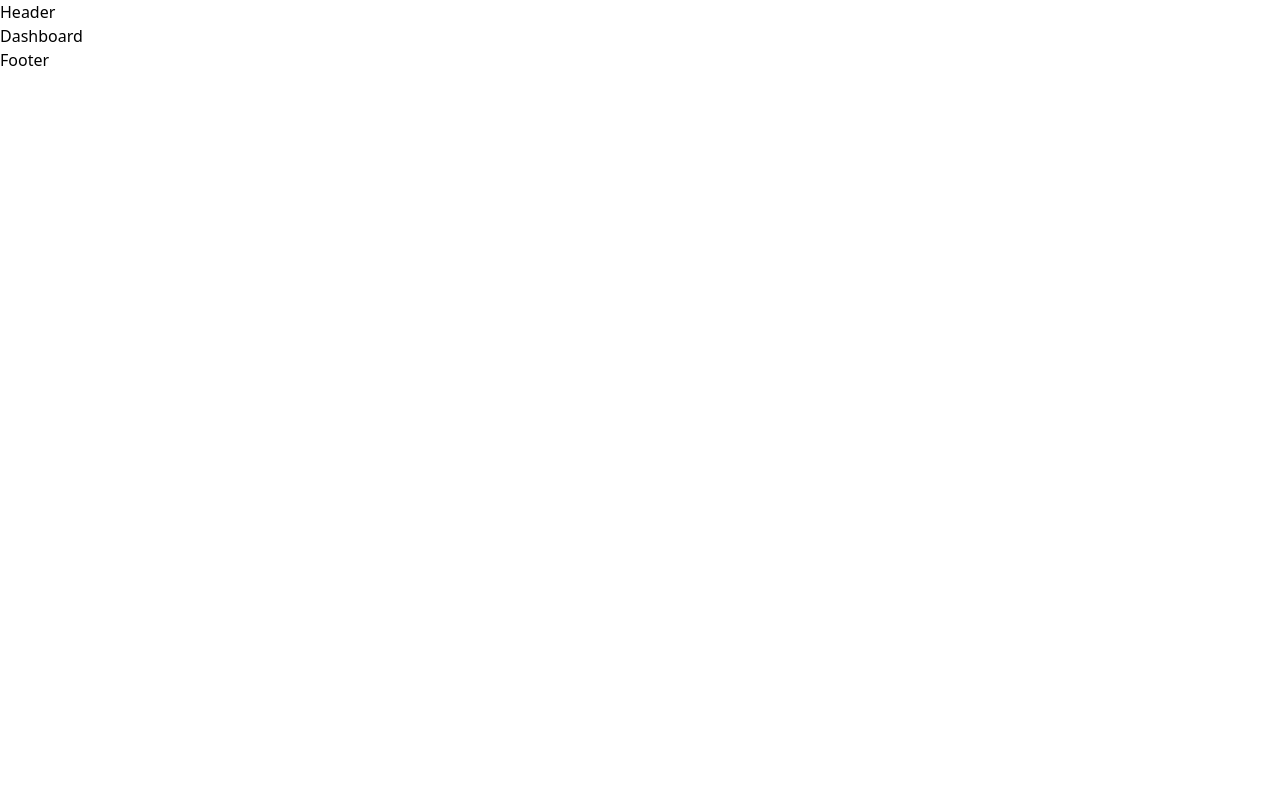
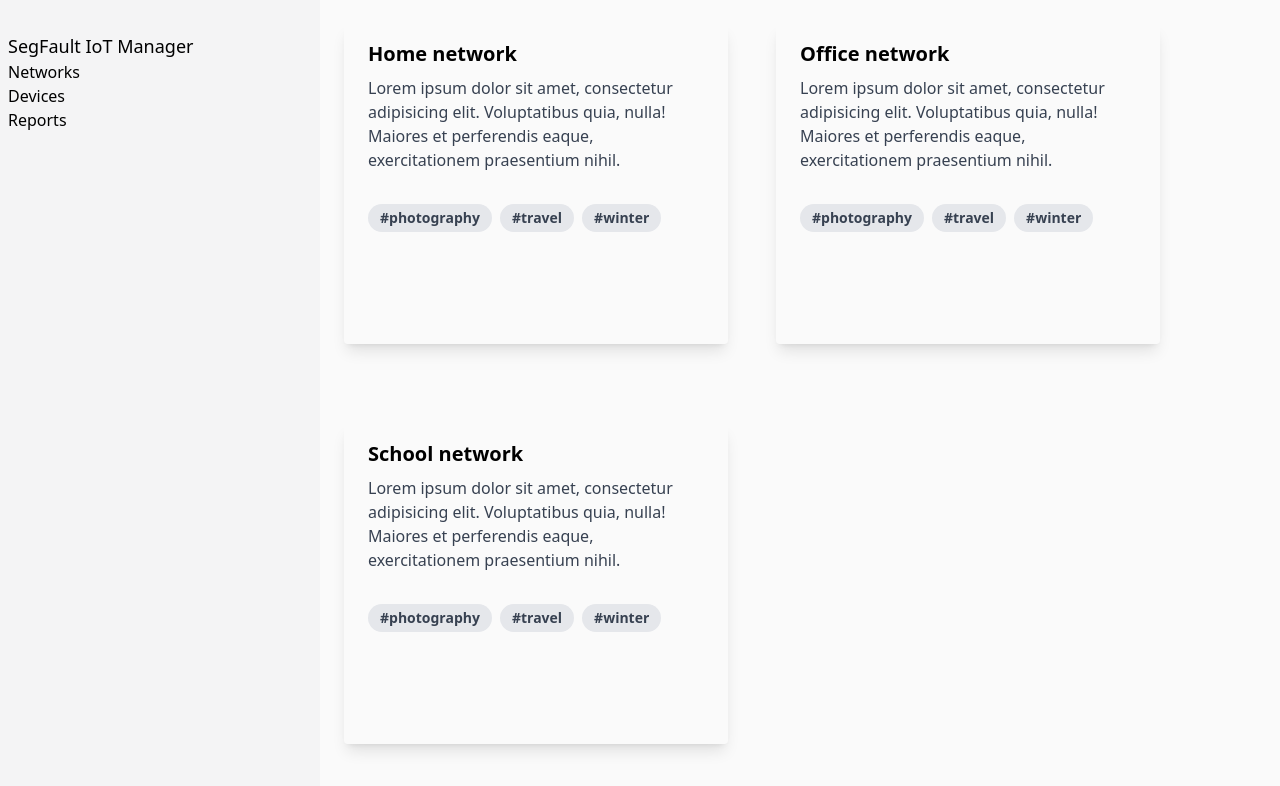
Before and after one commit to lucian606/FileSystemManager---HackItAll, a React (Create React App) app: page / in a window 1280 px wide. Shown: the top 786 px of the page. Built offline with nearby package versions, Linux system fonts and the light colour scheme; no server answers; the database is empty.

Commit message:
Started design, commit before terminal

```diff
--- a/src/App.js
+++ b/src/App.js
@@ -9,6 +9,7 @@ import DeviceDetails from './components/DeviceDetails';
 import DeviceTerminal from './components/DeviceTerminal';
 import DeviceGUI from './components/DeviceGUI';
 import Login from './components/Login';
+import Navbar from './components/Navbar';
 import Footer from './components/Footer';
 // import { AuthProvider } from './contexts/AuthContext';
 
@@ -28,7 +29,7 @@ function App() {
 
   return (
     <BrowserRouter>
-      <h1>Header</h1>
+      {/* <Navbar/> */}
       <Routes>
         <Route path='/details' element={<DeviceDetails/>} />
         <Route path='/terminal/:id' element={<DeviceTerminal/>}/>
@@ -36,7 +37,6 @@ function App() {
         <Route path='/login' element={<Login/>}/>
         <Route path='/' element={<Dashboard/>}/>
       </Routes>
-      <h1>Footer</h1>
     </BrowserRouter>
   )
 }
--- /dev/null
+++ b/src/components/AgentItem.js
@@ -0,0 +1,9 @@
+import React from 'react';
+
+export default function AgentItem() {
+    return (
+        <div>
+            AgentItem
+        </div>
+    );
+}
--- a/src/components/Dashboard.js
+++ b/src/components/Dashboard.js
@@ -1,7 +1,64 @@
-import React from 'react';
+import React, {useState, useEffect} from 'react';
+import NetworkItem from './NetworkItem';
+import { database } from "../firebase";
 
 export default function Dashboard() {
+
+    const [option, setOption] = useState('');
+    const [networks, setNetworks] = useState([]);
+    const [agents, setAgents] = useState([]);
+
+    const demoNetwork = {
+
+    }
+
+    // fetching networks...
+    useEffect(() => {
+        let networksArr = [];
+        const networksRef = database.ref('networks');
+        const fetchNetworks = async () => {
+            await networksRef.on('value', snapshot => {
+                snapshot.forEach(network => {
+                    networksArr.push({ id: network.key, data: network.val() });
+                });
+                setNetworks(networksArr);
+            });
+        }
+        fetchNetworks();
+    }, []);
+
+    // fetching agents...
+    useEffect(() => {
+        let agentsArr = [];
+        const agentsRef = database.ref('agents');
+        const fetchAgents = async () => {
+            await agentsRef.on('value', snapshot => {
+                snapshot.forEach(agent => {
+                    agentsArr.push({ id: agent.key, data: agent.val() });
+                });
+                setAgents(agentsArr);
+            });
+        }
+        fetchAgents();
+    }, []);
+
+    const handleNetwork = (e) => {
+        console.log('Network chosen');
+    }
+
     return (
-        <div>Dashboard</div>
+        <div className="w-full flex h-screen">
+            <div className="w-1/4 bg-zinc-100 p-2">
+                <div className="mt-6 text-lg font-medium">SegFault IoT Manager</div>
+                <div className='cursor-pointer' onClick={() => setOption('n')}>Networks</div>
+                <div className='cursor-pointer' onClick={() => setOption('d')}>Devices</div>
+                <div className='cursor-pointer' onClick={() => setOption('r')}>Reports</div>
+            </div>
+            <div className="w-3/4 bg-zinc-50 flex flex-wrap">
+                <NetworkItem name="Home network"/>
+                <NetworkItem name="Office network"/>
+                <NetworkItem name="School network"/>
+            </div>
+        </div>
     );
 }
--- /dev/null
+++ b/src/components/Navbar.js
@@ -0,0 +1,9 @@
+import React from 'react';
+
+export default function Navbar() {
+    return (
+        <div className='w-full shadow-lg h-1/4'>
+            Navbar
+        </div>
+    );
+}
--- /dev/null
+++ b/src/components/NetworkItem.js
@@ -0,0 +1,20 @@
+import React from 'react';
+
+export default function NetworkItem(props) {
+
+    return (
+        <div className="max-w-sm rounded overflow-hidden shadow-lg h-80 m-6">
+            <div className="px-6 py-4">
+                <div className="font-bold text-xl mb-2">{props.name}</div>
+                <p className="text-gray-700 text-base">
+                Lorem ipsum dolor sit amet, consectetur adipisicing elit. Voluptatibus quia, nulla! Maiores et perferendis eaque, exercitationem praesentium nihil.
+                </p>
+            </div>
+            <div className="px-6 pt-4 pb-2">
+                <span className="inline-block bg-gray-200 rounded-full px-3 py-1 text-sm font-semibold text-gray-700 mr-2 mb-2">#photography</span>
+                <span className="inline-block bg-gray-200 rounded-full px-3 py-1 text-sm font-semibold text-gray-700 mr-2 mb-2">#travel</span>
+                <span className="inline-block bg-gray-200 rounded-full px-3 py-1 text-sm font-semibold text-gray-700 mr-2 mb-2">#winter</span>
+            </div>
+        </div>
+    );
+}
--- a/src/firebase.js
+++ b/src/firebase.js
@@ -1,5 +1,6 @@
 import firebase from "firebase/compat/app";
 import "firebase/compat/auth";
+import "firebase/compat/database";
 
 const app = firebase.initializeApp({
     apiKey: process.env.REACT_APP_FIREBASE_API_KEY,
@@ -12,5 +13,6 @@ const app = firebase.initializeApp({
 });
 
 export const auth = app.auth();
+export const database = app.database();
 export const googleProvider = new firebase.auth.GoogleAuthProvider();
 export default app;
```
Also changed, not shown: 1 other file (tests, documents, lock files or other folders).
